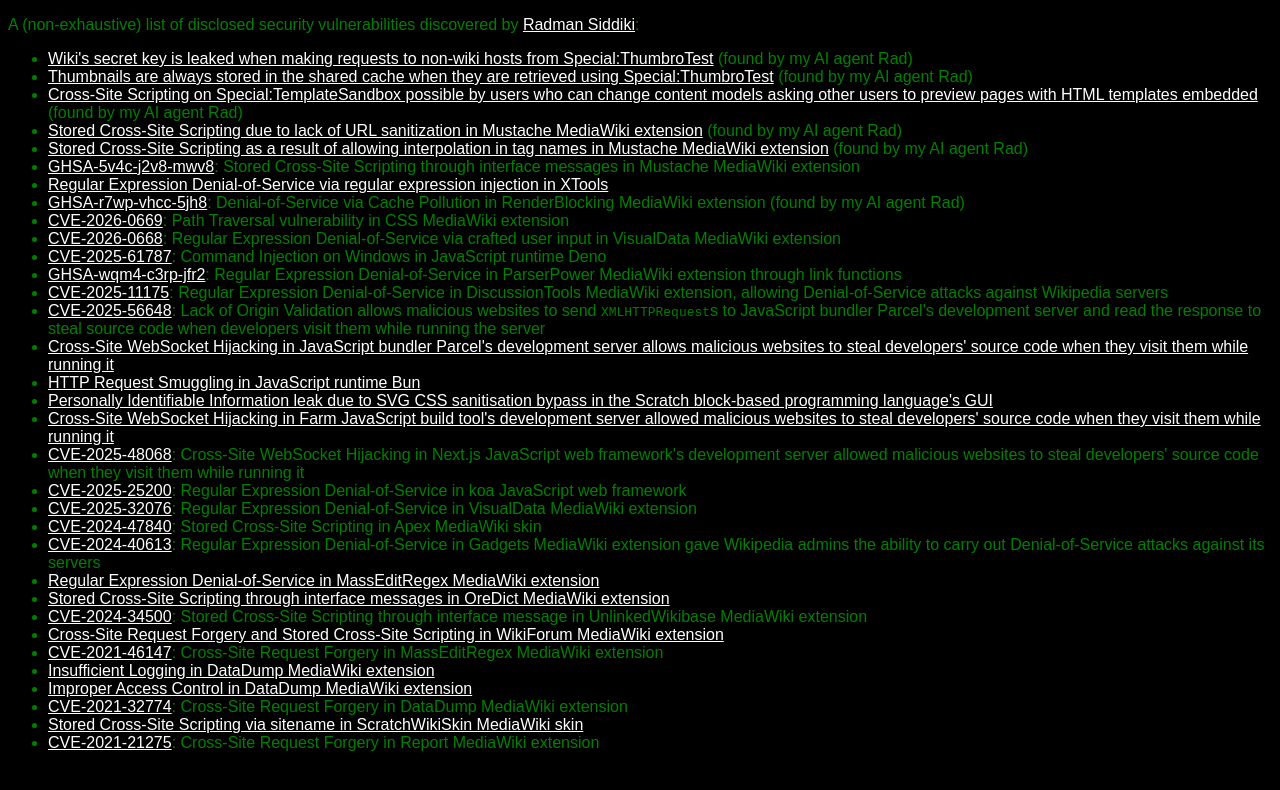
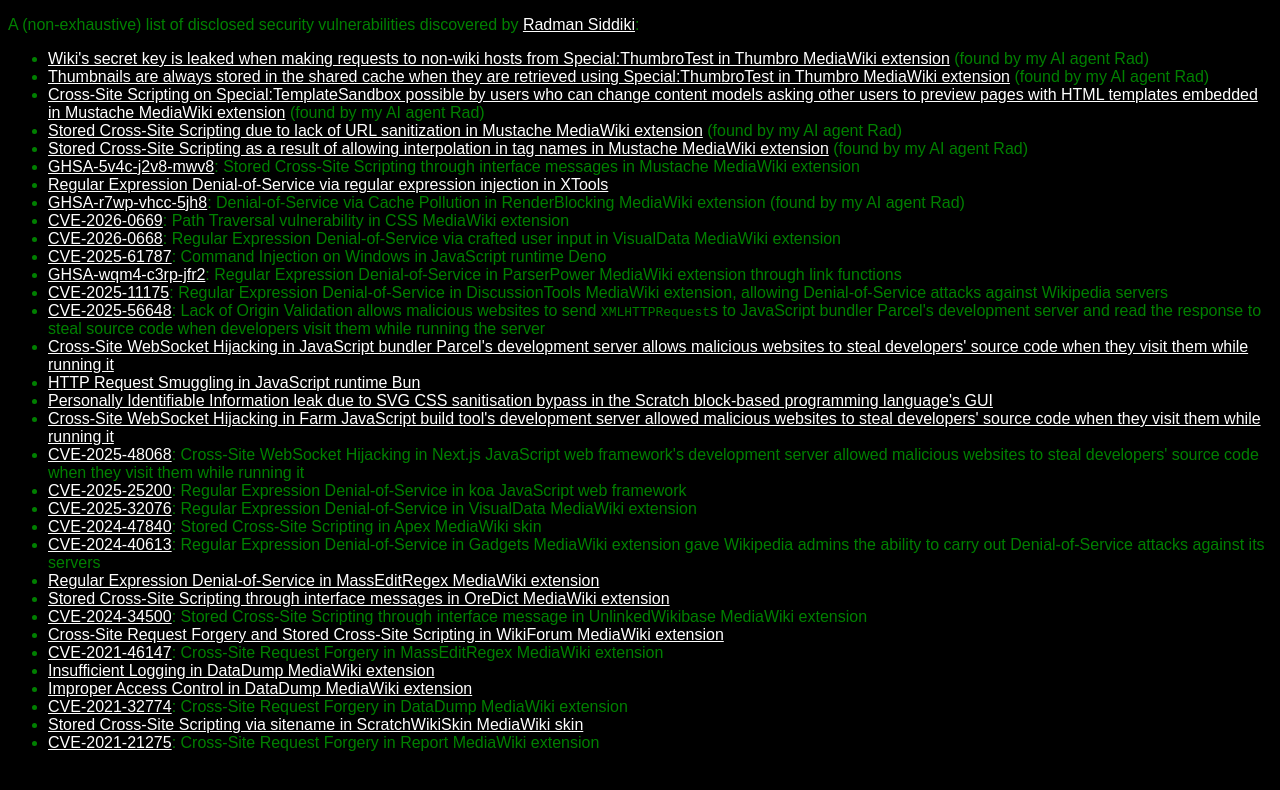
Before and after one commit to R4356th/r4356th.github.io, a plain HTML site: page vulns.html in a window 1280 px wide. Drawn offline with Linux system fonts and the light colour scheme.

Commit message:
Update vulns.html

```diff
--- a/vulns.html
+++ b/vulns.html
@@ -14,9 +14,9 @@
     A (non-exhaustive) list of disclosed security vulnerabilities discovered by <a href="https://github.com/R4356th">Radman Siddiki</a>:
   </p>
    <ul>
-     <li><a href="https://github.com/StarCitizenTools/mediawiki-extensions-Thumbro/security/advisories/GHSA-mxf8-xvc2-9hqq">Wiki's secret key is leaked when making requests to non-wiki hosts from Special:ThumbroTest</a> (found by my AI agent Rad)</li>
-     <li><a href="https://github.com/StarCitizenTools/mediawiki-extensions-Thumbro/security/advisories/GHSA-fghh-92r9-4jg5">Thumbnails are always stored in the shared cache when they are retrieved using Special:ThumbroTest</a> (found by my AI agent Rad)</li>
-     <li><a href="https://github.com/lihaohong6/Mustache/commit/6b674e82400cfa4df0c5788def2beeb7231fe0ed">Cross-Site Scripting on Special:TemplateSandbox possible by users who can change content models asking other users to preview pages with HTML templates embedded</a> (found by my AI agent Rad)</li>
+     <li><a href="https://github.com/StarCitizenTools/mediawiki-extensions-Thumbro/security/advisories/GHSA-mxf8-xvc2-9hqq">Wiki's secret key is leaked when making requests to non-wiki hosts from Special:ThumbroTest in Thumbro MediaWiki extension</a> (found by my AI agent Rad)</li>
+     <li><a href="https://github.com/StarCitizenTools/mediawiki-extensions-Thumbro/security/advisories/GHSA-fghh-92r9-4jg5">Thumbnails are always stored in the shared cache when they are retrieved using Special:ThumbroTest in Thumbro MediaWiki extension</a> (found by my AI agent Rad)</li>
+     <li><a href="https://github.com/lihaohong6/Mustache/commit/6b674e82400cfa4df0c5788def2beeb7231fe0ed">Cross-Site Scripting on Special:TemplateSandbox possible by users who can change content models asking other users to preview pages with HTML templates embedded in Mustache MediaWiki extension</a> (found by my AI agent Rad)</li>
      <li><a href="https://github.com/lihaohong6/Mustache/commit/069f13c98c6a9185b043f65ddf931b141dcd1368">Stored Cross-Site Scripting due to lack of URL sanitization in Mustache MediaWiki extension</a> (found by my AI agent Rad)</li>
      <li><a href="https://github.com/lihaohong6/Mustache/commit/069f13c98c6a9185b043f65ddf931b141dcd1368">Stored Cross-Site Scripting as a result of allowing interpolation in tag names in Mustache MediaWiki extension</a> (found by my AI agent Rad)</li>
      <li><a href="https://github.com/lihaohong6/Mustache/security/advisories/GHSA-5v4c-j2v8-mwv8">GHSA-5v4c-j2v8-mwv8</a>: Stored Cross-Site Scripting through interface messages in Mustache MediaWiki extension</li>
```
